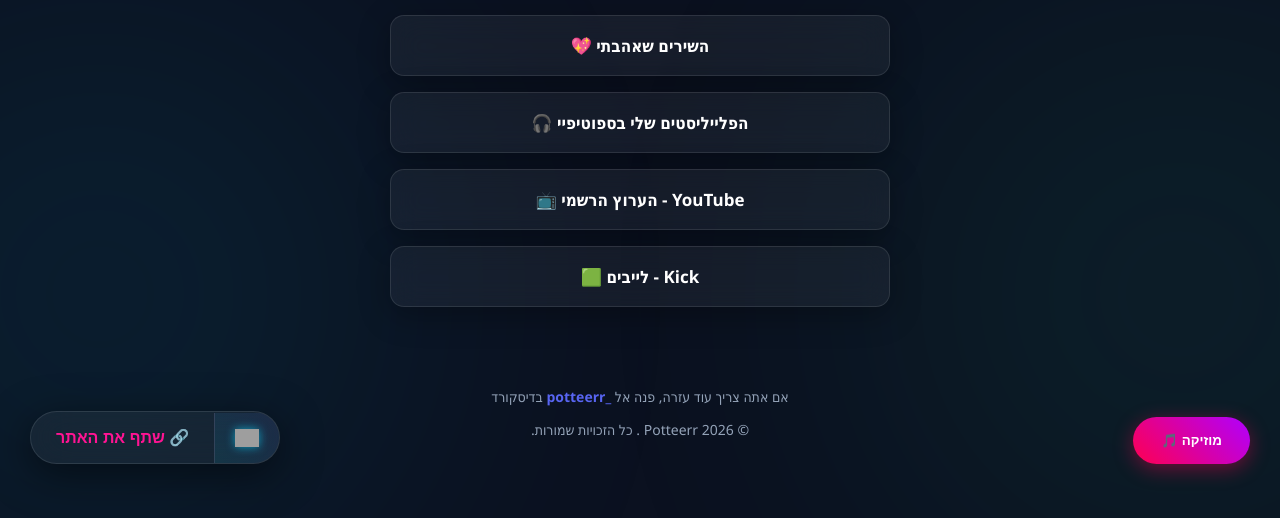
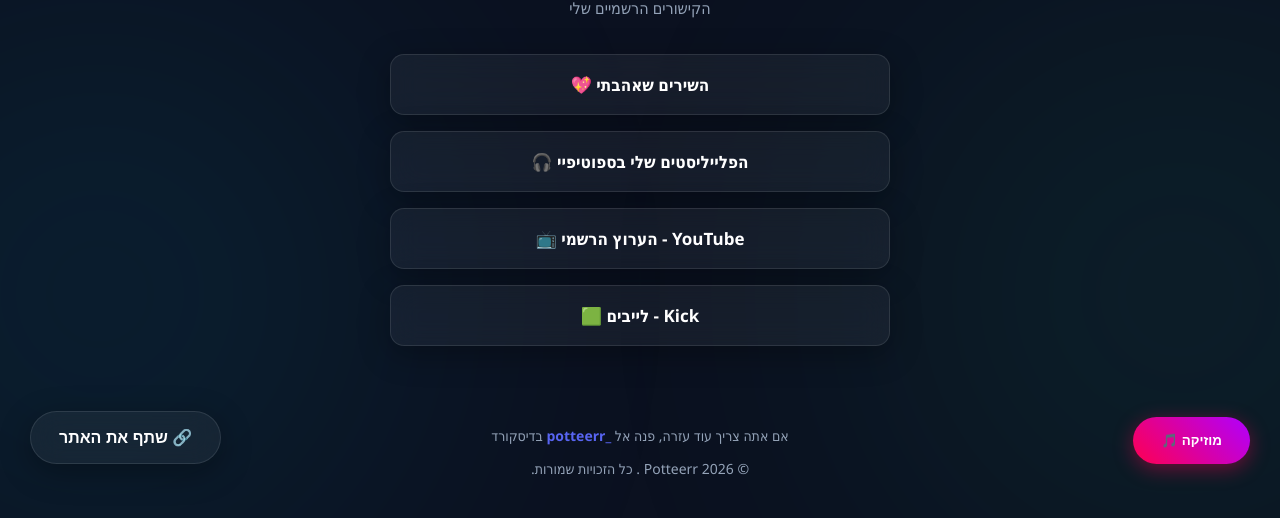
Before and after one commit to IlayBRO/IlayBRO.github.io, a plain HTML site: page index.html in a window 1280 px wide. Shown: the part 306-824 px from the top of the page. Drawn offline with Linux system fonts and the light colour scheme; grey boxes are pictures that could not be loaded.

Commit message:
Update index.html

```diff
--- a/index.html
+++ b/index.html
@@ -13,10 +13,10 @@
             display: flex;
             flex-direction: column;
             align-items: center;
-            justify-content: center;
             min-height: 100vh;
             margin: 0;
-            padding-bottom: 120px; /* מרווח למטה כדי שהנגנים לא יסתירו */
+            padding-top: 80px;
+            padding-bottom: 120px;
             overflow-x: hidden;
             position: relative;
         }
@@ -32,18 +32,10 @@
             opacity: 0.15;
             pointer-events: none;
         }
-        .orb-left {
-            background: radial-gradient(circle, #0dcaf0, transparent 70%);
-            bottom: -200px;
-            left: -300px;
-        }
-        .orb-right {
-            background: radial-gradient(circle, #20c997, transparent 70%);
-            bottom: -200px;
-            right: -300px;
-        }
+        .orb-left { background: radial-gradient(circle, #0dcaf0, transparent 70%); bottom: -200px; left: -300px; }
+        .orb-right { background: radial-gradient(circle, #20c997, transparent 70%); bottom: -200px; right: -300px; }
 
-        /* --- אור לבן עדין שעוקב אחרי העכבר --- */
+        /* --- אור עוקב עכבר --- */
         #cursor-glow {
             position: fixed;
             top: 0; left: 0;
@@ -55,7 +47,7 @@
             z-index: -1;
         }
 
-        /* קונטיינר כפתורים */
+        /* קונטיינר כפתורים ראשי */
         .container {
             width: 90%;
             max-width: 500px;
@@ -72,7 +64,7 @@
             box-shadow: 0 0 20px rgba(255, 255, 255, 0.1);
         }
 
-        /* --- הכפתורים עם אפקט הזכוכית (Glassmorphism) --- */
+        /* --- כפתורי הקישורים (זכוכית) --- */
         .link-btn {
             display: block;
             background: rgba(255, 255, 255, 0.05);
@@ -95,84 +87,45 @@
         .neon-red:hover { border-color: #ff0050; box-shadow: 0 0 20px #ff0050; color: #ff0050; transform: scale(1.02); background: rgba(30, 41, 59, 0.8); }
         .neon-green:hover { border-color: #53fc18; box-shadow: 0 0 20px #53fc18; color: #53fc18; transform: scale(1.02); background: rgba(30, 41, 59, 0.8); }
 
-        .footer {
-            margin-top: 50px; text-align: center; color: #94a3b8; font-size: 14px; z-index: 1;
-        }
+        .footer { margin-top: 50px; text-align: center; color: #94a3b8; font-size: 14px; z-index: 1; }
         .discord-tag { color: #5865F2; font-weight: bold; }
 
-        /* --- נגן מוזיקה (צד ימין למטה) --- */
-        .floating-music-container {
-            position: fixed; bottom: 30px; right: 30px; z-index: 1000; display: flex; flex-direction: column; align-items: flex-end;
-        }
+        /* --- כפתור ונגן מוזיקה (צד ימין למטה) --- */
+        .floating-music-container { position: fixed; bottom: 30px; right: 30px; z-index: 1000; display: flex; flex-direction: column; align-items: flex-end; }
         .music-panel { background: rgba(30, 41, 59, 0.85); backdrop-filter: blur(10px); border: 1px solid rgba(255, 255, 255, 0.1); border-radius: 20px; padding: 18px; width: 300px; margin-bottom: 15px; display: none; box-shadow: 0 10px 40px rgba(0,0,0,0.6); }
         .music-panel.show { display: block; }
-
-        .artist-btn { background-color: rgba(255, 255, 255, 0.05); color: white; border: 1px solid rgba(255, 255, 255, 0.1); padding: 8px 15px; border-radius: 8px; cursor: pointer; font-weight: bold; transition: 0.2s; }
+        .artist-btn { background-color: rgba(255, 255, 255, 0.05); color: white; border: 1px solid rgba(255, 255, 255, 0.1); padding: 8px 15px; border-radius: 8px; cursor: pointer; font-weight: bold; transition: 0.2s; margin: 3px; }
         .artist-btn:hover { background-color: rgba(255, 255, 255, 0.15); border-color: white; }
-
-        .music-toggle-btn {
-            background: linear-gradient(45deg, #ff0050, #b000ff); color: white; border: none; padding: 16px 28px; border-radius: 50px; font-weight: bold; cursor: pointer; box-shadow: 0 5px 20px rgba(255, 0, 80, 0.4); transition: transform 0.2s;
-        }
+        .music-toggle-btn { background: linear-gradient(45deg, #ff0050, #b000ff); color: white; border: none; padding: 16px 28px; border-radius: 50px; font-weight: bold; cursor: pointer; box-shadow: 0 5px 20px rgba(255, 0, 80, 0.4); transition: transform 0.2s; }
         .music-toggle-btn:hover { transform: scale(1.05); }
 
-        /* --- כפתור שיתוף משולב מונה (צד שמאל למטה) - בדיוק לפי התמונה --- */
-        .floating-share-container {
-            position: fixed; bottom: 30px; left: 30px; z-index: 1000;
-        }
-
-        .share-btn-glass {
-            display: flex;
-            align-items: center;
+        /* --- כפתור שיתוף זכוכית (צד שמאל למטה) --- */
+        .floating-share-container { position: fixed; bottom: 30px; left: 30px; z-index: 1000; }
+        .share-btn {
             background: rgba(255, 255, 255, 0.05);
-            backdrop-filter: blur(20px);
-            -webkit-backdrop-filter: blur(20px);
+            backdrop-filter: blur(15px);
+            -webkit-backdrop-filter: blur(15px);
+            color: white;
+            border: 1px solid rgba(255, 255, 255, 0.1);
+            padding: 16px 28px;
             border-radius: 50px;
-            border: 1px solid rgba(255, 255, 255, 0.1);
-            box-shadow: 0 10px 40px rgba(0,0,0,0.5);
-            cursor: pointer;
-            transition: transform 0.3s ease;
-            overflow: hidden;
-            padding: 0;
-        }
-
-        .share-btn-glass:hover { transform: scale(1.05); }
-
-        /* האזור הכחול/טורקיז של המונה (צד שמאל) */
-        .counter-section {
-            background: linear-gradient(45deg, rgba(13, 202, 240, 0.1), rgba(88, 101, 242, 0.1));
-            color: #0dcaf0;
-            padding: 16px 20px;
-            font-weight: bold;
-            font-size: 15px;
-            display: flex;
-            align-items: center;
-            gap: 8px;
-            border-left: 1px solid rgba(255, 255, 255, 0.1);
-        }
-
-        /* התג של המונה שמושך את המספר האמיתי מיוטיוב/גיטהאב */
-        .views-badge {
-            filter: drop-shadow(0 0 5px rgba(13, 202, 240, 0.7));
-            height: 18px;
-            vertical-align: middle;
-        }
-
-        /* האזור הוורוד/אדום של הטקסט (צד ימין) */
-        .text-section {
-            color: #ff1493;
-            padding: 16px 25px;
             font-weight: bold;
             font-size: 16px;
+            cursor: pointer;
+            box-shadow: 0 8px 32px 0 rgba(0, 0, 0, 0.3);
             transition: all 0.3s ease;
         }
-
-        /* עיצוב לכפתור כשהוא במצב "הועתק" */
-        .share-btn-glass.copied .text-section {
+        .share-btn:hover {
+            transform: scale(1.05);
+            background: rgba(30, 41, 59, 0.8);
+            border-color: #0dcaf0;
+            color: #0dcaf0;
+            box-shadow: 0 0 20px rgba(13, 202, 240, 0.4);
+        }
+        .share-btn.copied {
+            border-color: #20c997;
             color: #20c997;
-        }
-        .share-btn-glass.copied .counter-section {
-            color: #20c997;
-            background: linear-gradient(45deg, rgba(32, 201, 151, 0.1), rgba(29, 185, 84, 0.1));
+            box-shadow: 0 0 20px rgba(32, 201, 151, 0.4);
         }
     </style>
 </head>
@@ -212,14 +165,7 @@
     </div>
 
     <div class="floating-share-container">
-        <button class="share-btn-glass" id="combinedBtn" onclick="copyMyLink()">
-            <div class="counter-section">
-                <img src="https://komarev.com/ghpvc/?username=ilaybro-official-site&label=Views&color=0dcaf0&style=flat-square&labelColor=0b1120" alt="Views" class="views-badge">
-            </div>
-            <div class="text-section" id="shareText">
-                🔗 שתף את האתר
-            </div>
-        </button>
+        <button class="share-btn" id="shareBtn" onclick="copyMyLink()">🔗 שתף את האתר</button>
     </div>
 
     <script>
@@ -230,20 +176,20 @@
             glow.style.top = e.clientY + 'px';
         });
 
+        // נגן מוזיקה
         function toggleMusic() { document.getElementById("musicPanel").classList.toggle("show"); }
         function changePlaylist(id) { document.getElementById("yt-player").src = "https://www.youtube.com/embed/videoseries?list=" + id + "&autoplay=1"; }
 
+        // העתקת קישור
         function copyMyLink() {
             const siteUrl = window.location.href.split('?')[0].replace('index.html', '');
             navigator.clipboard.writeText(siteUrl).then(() => {
-                const btn = document.getElementById("combinedBtn");
-                const textSection = document.getElementById("shareText");
-
-                textSection.innerHTML = "✅ הועתק!";
+                const btn = document.getElementById("shareBtn");
+                btn.innerHTML = "✅ הועתק!";
                 btn.classList.add("copied");
 
                 setTimeout(() => {
-                    textSection.innerHTML = "🔗 שתף את האתר";
+                    btn.innerHTML = "🔗 שתף את האתר";
                     btn.classList.remove("copied");
                 }, 2000);
             });
```
